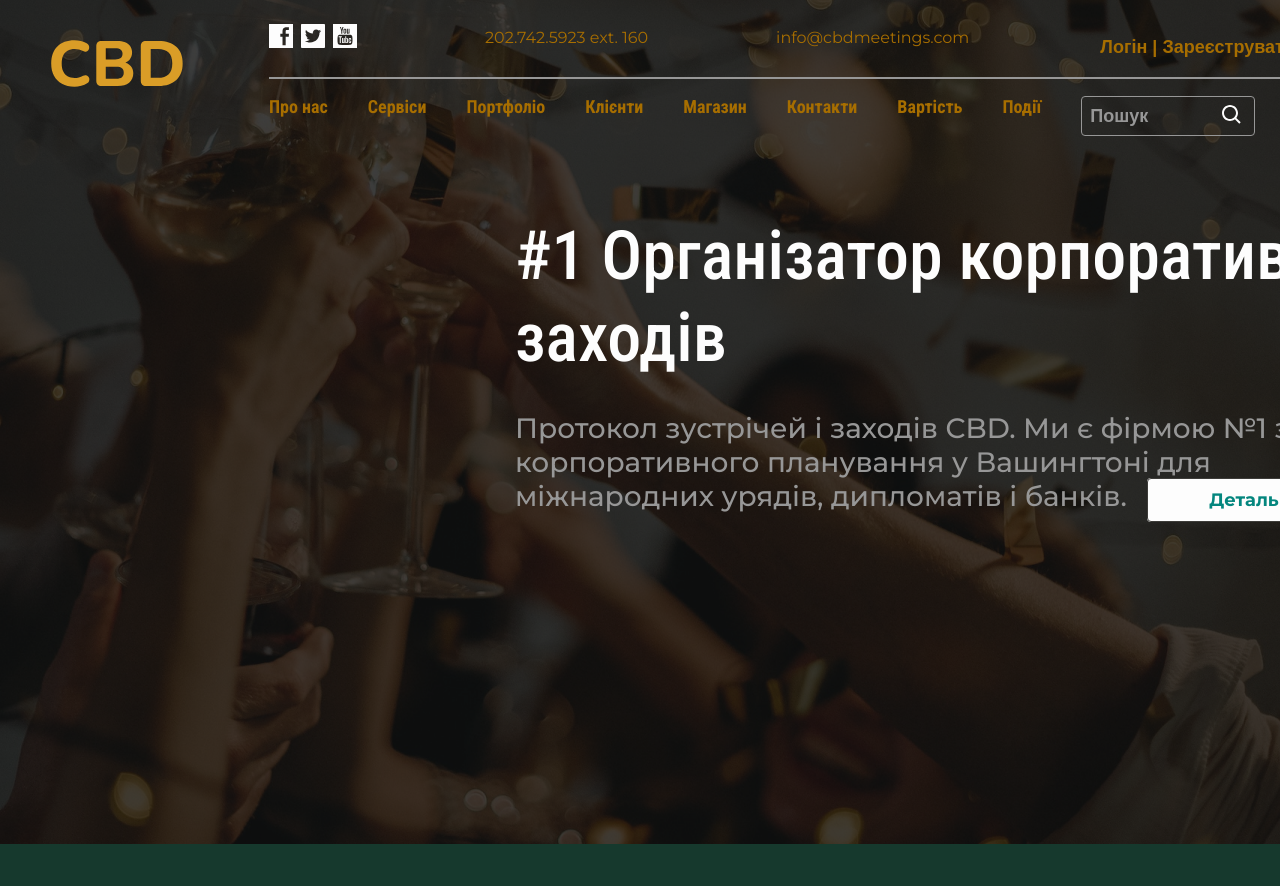
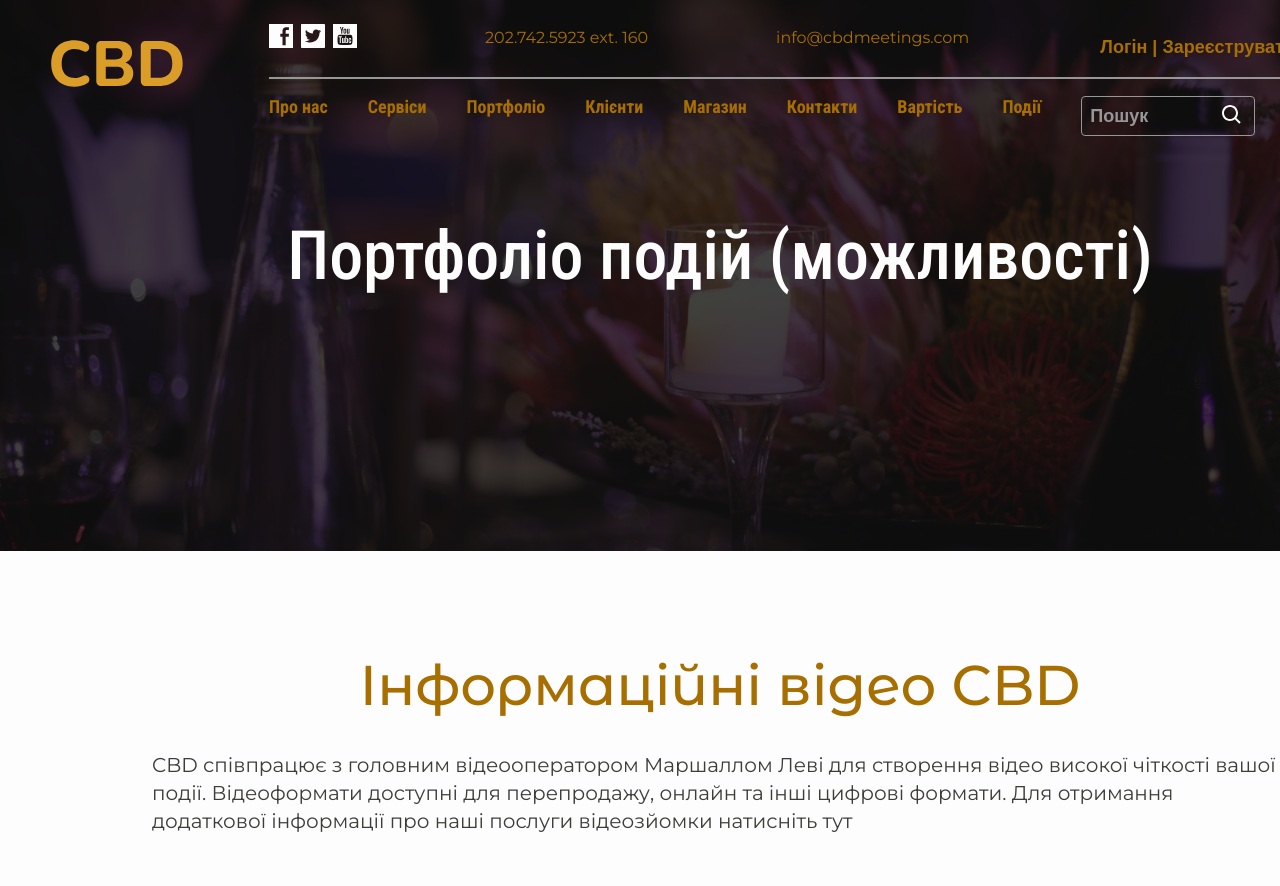
Before and after one commit to mvkochar/cbd-event, a React (Create React App) app: page /portfolio in a window 1280 px wide. Shown: the top 886 px of the page. Built offline with nearby package versions, Linux system fonts and the light colour scheme.

Commit message:
create Portfolio page

```diff
--- a/src/components/Header/Header.tsx
+++ b/src/components/Header/Header.tsx
@@ -24,7 +24,7 @@
                     <ul className="header-nav d-f align-center">
                         <li className="header-nav-item"><Link to="about">Про нас</Link></li>
                         <li className="header-nav-item"><Link to="services">Сервіси</Link></li>
-                        <li className="header-nav-item"><a href="">Портфоліо</a></li>
+                        <li className="header-nav-item"><Link to="portfolio">Портфоліо</Link></li>
                         <li className="header-nav-item"><a href="">Клієнти</a></li>
                         <li className="header-nav-item"><a href="">Магазин</a></li>
                         <li className="header-nav-item"><a href="">Контакти</a></li>
--- a/src/components/Main/Main.tsx
+++ b/src/components/Main/Main.tsx
@@ -1,6 +1,6 @@
 import React from 'react'
 import { Route, Routes } from 'react-router-dom'
-import { About, Home, Services } from '../../pages'
+import { About, Home, Portfolio, Services } from '../../pages'
 
 type MainProps = {
   handlePage: (pageNum: number) => void
@@ -21,6 +21,10 @@
         path='services'
         element={<Services handlePage={handlePage}/>}
       />
+      <Route
+        path='portfolio'
+        element={<Portfolio handlePage={handlePage}/>}
+      />
     </Routes>
   )
 }
--- a/src/components/Top/Top.tsx
+++ b/src/components/Top/Top.tsx
@@ -20,6 +20,8 @@
                 return "555px"
             case 3:
                 return "549px"
+            case 4:
+                return "551px"
         }
     }
 
@@ -30,6 +32,8 @@
             case 2:
                 return "265px"
             case 3:
+                return "0"
+            case 4:
                 return "0"
         }
     }
@@ -59,6 +63,8 @@
                             </>
                             : pageNum === 3 ?
                             <h1 className="cbd-main-title" style={{textAlign: 'center'}}>Сервіси</h1>
+                            : pageNum === 4 ?
+                            <h1 className="cbd-main-title" style={{textAlign: 'center'}}>Портфоліо подій (можливості)</h1>
                             :
                             null
                 }
--- a/src/global.css
+++ b/src/global.css
@@ -17,7 +17,8 @@
 .services-selection-title,
 .services-reviews-title,
 .services-standarts-title,
-.tariffs-item-title {
+.tariffs-item-title,
+.portfolio-video-title {
     font-family: "Montserrat Alternates", sans-serif;
     font-weight: 500;
     font-size: 56px;
@@ -32,7 +33,8 @@
 .team-item-more,
 .about-reviews-more,
 .services-features-more,
-.services-standarts-more {
+.services-standarts-more,
+.portfolio-video-more {
     display: block;
     width: 240px;
     margin-top: 32px;
--- /dev/null
+++ b/src/pages/Portfolio.css
@@ -0,0 +1,23 @@
+.portfolio-video {
+    padding-top: 100px;
+    padding-bottom: 200px;
+    background-color: #FDFDFD;
+}
+
+.portfolio-video-title {
+    text-align: center;
+}
+
+.portfolio-video-desc {
+    max-width: 1136px;
+    margin: 32px auto;
+    margin-bottom: 0;
+    font-size: 20px;
+    line-height: 1.4;
+    color: #3D3C39;
+}
+
+.portfolio-video-more {
+    margin: 40px auto;
+    margin-bottom: 0;
+}
--- /dev/null
+++ b/src/pages/Portfolio.tsx
@@ -0,0 +1,30 @@
+import React from 'react'
+import '../global.css'
+import './Portfolio.css'
+
+type PortfolioProps = {
+    handlePage: (pageNum: number) => void
+}
+
+const Portfolio = ({ handlePage }: PortfolioProps) => {
+    React.useEffect(() => {
+        handlePage(4)
+    }, [handlePage]);
+
+
+    return (
+        <main>
+            <div className="portfolio-video">
+                <h2 className="portfolio-video-title">Інформаційні відео CBD</h2>
+                <p className="portfolio-video-desc">
+                    CBD співпрацює з головним відеооператором Маршаллом Леві для створення відео високої чіткості вашої події.
+                    Відеоформати доступні для перепродажу, онлайн та інші цифрові формати. Для отримання додаткової інформації
+                    про наші послуги відеозйомки натисніть тут
+                </p>
+                <button type='button' className='portfolio-video-more'>Детальніше</button>
+            </div>
+        </main>
+    )
+}
+
+export default Portfolio
--- a/src/pages/index.ts
+++ b/src/pages/index.ts
@@ -1,5 +1,6 @@
  import Home from "./Home";
  import About from "./About";
  import Services from "./Services";
+ import Portfolio from "./Portfolio";
 
-export {Home, About, Services}
+export {Home, About, Services, Portfolio}
```
Also changed, not shown: public/images/top-bg4.png (added).
